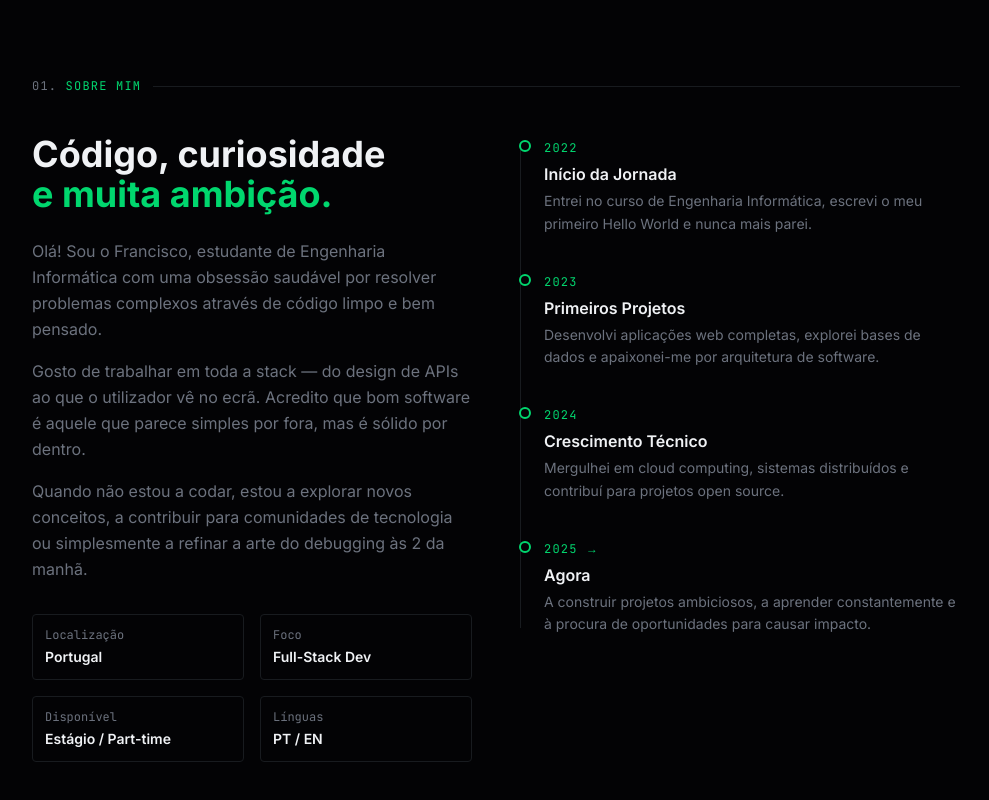
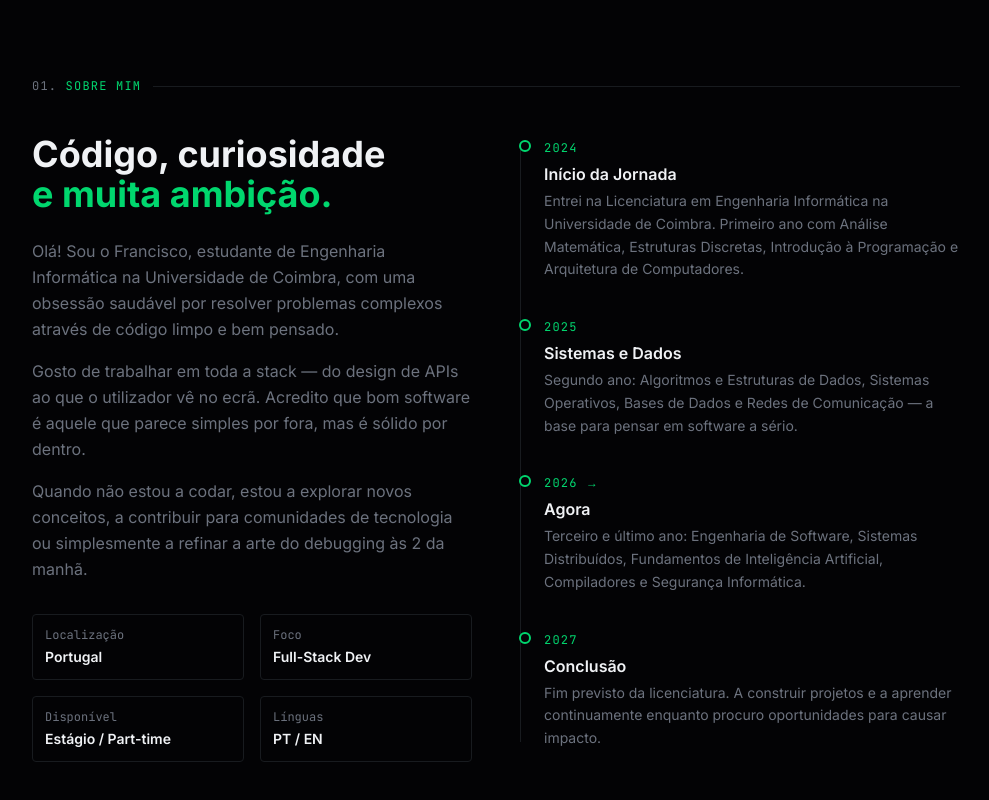
Before and after one commit to FranciscoMBernardo/my-bio, a Next.js app: page / in a window 1280 px wide. Shown: the part 834-1634 px from the top of the page, without its empty margins (144-1133 px from the left). Built offline with nearby package versions, Linux system fonts and the light colour scheme.

Commit message:
Fix About timeline with real UC Informatics Engineering dates and coursework

```diff
--- a/components/about.tsx
+++ b/components/about.tsx
@@ -27,24 +27,24 @@ function useInView(threshold = 0.15) {
 
 const TIMELINE = [
   {
-    year: '2022',
+    year: '2024',
     title: 'Início da Jornada',
-    desc: 'Entrei no curso de Engenharia Informática, escrevi o meu primeiro Hello World e nunca mais parei.',
+    desc: 'Entrei na Licenciatura em Engenharia Informática na Universidade de Coimbra. Primeiro ano com Análise Matemática, Estruturas Discretas, Introdução à Programação e Arquitetura de Computadores.',
   },
   {
-    year: '2023',
-    title: 'Primeiros Projetos',
-    desc: 'Desenvolvi aplicações web completas, explorei bases de dados e apaixonei-me por arquitetura de software.',
+    year: '2025',
+    title: 'Sistemas e Dados',
+    desc: 'Segundo ano: Algoritmos e Estruturas de Dados, Sistemas Operativos, Bases de Dados e Redes de Comunicação — a base para pensar em software a sério.',
   },
   {
-    year: '2024',
-    title: 'Crescimento Técnico',
-    desc: 'Mergulhei em cloud computing, sistemas distribuídos e contribuí para projetos open source.',
+    year: '2026 →',
+    title: 'Agora',
+    desc: 'Terceiro e último ano: Engenharia de Software, Sistemas Distribuídos, Fundamentos de Inteligência Artificial, Compiladores e Segurança Informática.',
   },
   {
-    year: '2025 →',
-    title: 'Agora',
-    desc: 'A construir projetos ambiciosos, a aprender constantemente e à procura de oportunidades para causar impacto.',
+    year: '2027',
+    title: 'Conclusão',
+    desc: 'Fim previsto da licenciatura. A construir projetos e a aprender continuamente enquanto procuro oportunidades para causar impacto.',
   },
 ]
 
@@ -74,8 +74,9 @@ export function About() {
             </h2>
             <div className="space-y-4 text-muted-foreground leading-relaxed">
               <p>
-                Olá! Sou o Francisco, estudante de Engenharia Informática com uma obsessão
-                saudável por resolver problemas complexos através de código limpo e bem pensado.
+                Olá! Sou o Francisco, estudante de Engenharia Informática na Universidade de
+                Coimbra, com uma obsessão saudável por resolver problemas complexos através de
+                código limpo e bem pensado.
               </p>
               <p>
                 Gosto de trabalhar em toda a stack — do design de APIs ao que o utilizador vê no
```
